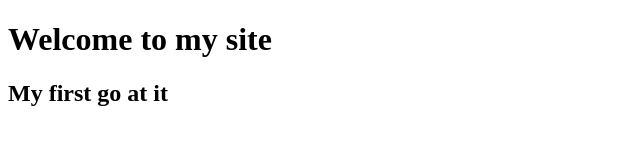
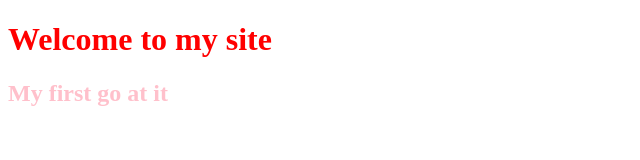
Before and after one commit to example-org-code-mutiyat/example-org-code-mutiyat.github.io, a plain HTML site: page index.html in a window 1280 px wide. Shown: the whole page, without its empty margins (0-640 px from the left). Drawn offline with Linux system fonts and the light colour scheme.

Commit message:
Update style.css

```diff
--- a/style.css
+++ b/style.css
@@ -1,6 +1,6 @@
 h1 {
-colour: red;
+color: red;
 }
 h2{
-colour: pink;
+color: pink;
 }
```
